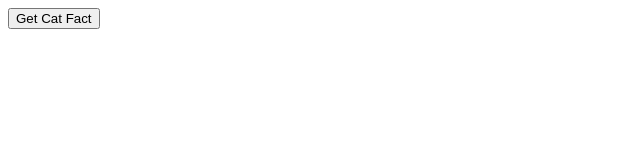
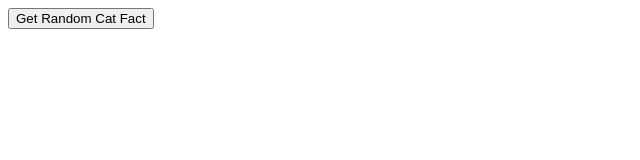
Before and after one commit to spg-anastasia/swp_3AHWII, a plain HTML site: page cat_facts_19.9.2023/cat.html in a window 1280 px wide. Shown: the whole page, without its empty margins (0-640 px from the left). Drawn offline with Linux system fonts and the light colour scheme.

Commit message:
Cat Facts

```diff
--- a/cat_facts_19.9.2023/cat.html
+++ b/cat_facts_19.9.2023/cat.html
@@ -5,7 +5,7 @@
     <meta name="viewport" content="width=device-width, initial-scale=1.0">
     <title>Cat Facts</title>
 
-    <button id="Button" onclick= CatFact()>Get Cat Fact</button>
+    <button id="Button" onclick= CatFact()>Get Random Cat Fact</button>
 
 <style></style>
 
```
